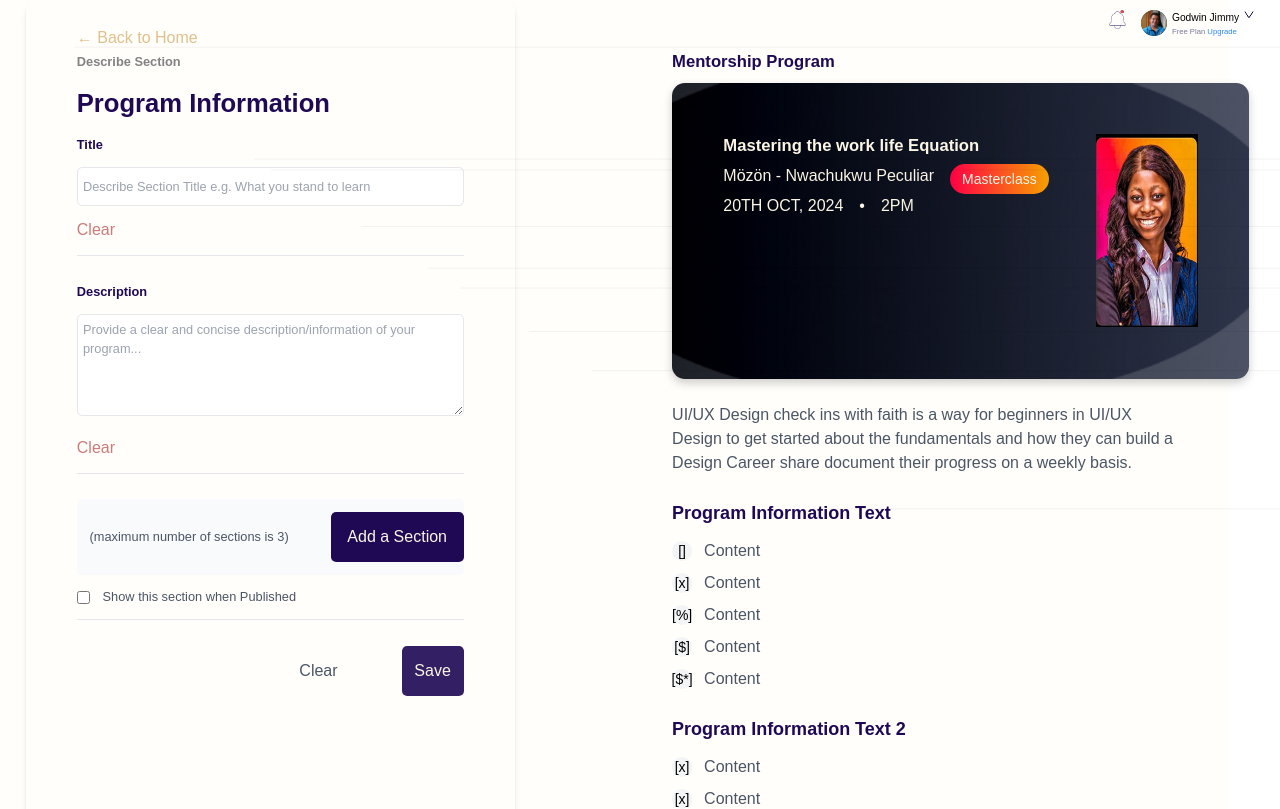
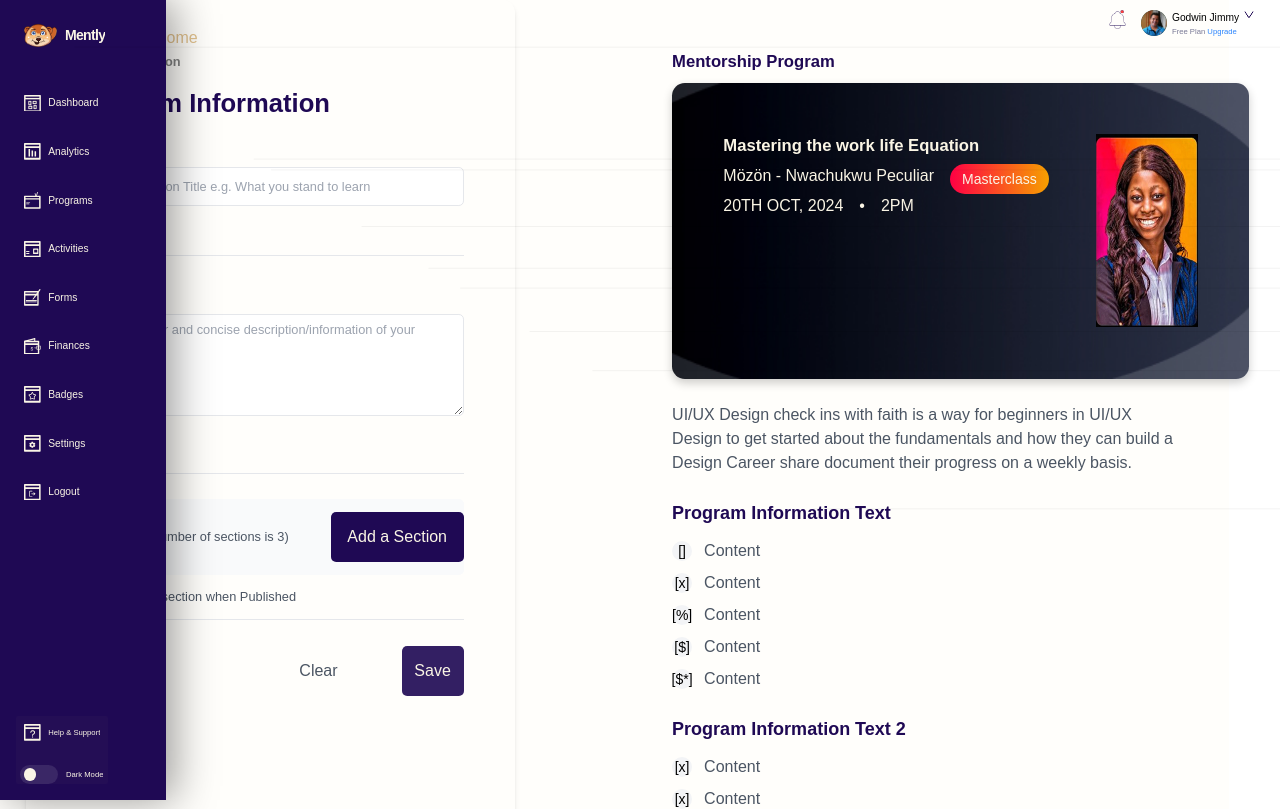
Before and after one commit to precious123-gifted/https---github.com-precious123-gifted-mentlyFEtest, a Next.js app: page / in a window 1280 px wide. Shown: the top 809 px of the page. Built offline with nearby package versions, Linux system fonts and the light colour scheme; a web font is replaced by a local one.

Commit message:
extra touch

```diff
--- a/src/app/components/SideBar.tsx
+++ b/src/app/components/SideBar.tsx
@@ -22,7 +22,7 @@
   const toggleSidebar = () => {
     setIsOpened((prev) => !prev);
     setTriggerAnimation(true);
-
+    setTimeout(() => setTriggerAnimation(false), 1000);
   };
 
   return (
@@ -41,7 +41,7 @@
       {/* Sidebar */}
       <aside
   className={`group fixed left-0 top-0 h-full transition-all duration-300
-    ${isOpened ? 'sidebar-open portrait:ml-[0vw]' : 'sidebar-closed portrait:ml-[-100vw]'}
+    ${isOpened ? 'sidebar-open portrait:ml-[0vw]' : 'portrait:ml-[-100vw]'}
     portrait:w-[40vw] landscape:md:hover:w-[13vw]
     p-4 overflow-hidden md:hover:shadow-[8px_0_40px_0_rgba(0,0,0,0.4)]
     hover:backdrop-blur-sm bg-[#1F0954] `}
@@ -64,15 +64,52 @@
 
       {/* Navigation Items */}
       <div className="flex flex-col space-y-[1.25vw] w-full fade-slide">
-        <NavItem icon={<DashboardIcon />} label="Dashboard" isOpened={isOpened} className='w-[1.3vw] h-[1.3vw] portrait:w-[4vw]  portrait:h-[4vw]  portrait:sm:w-[2.4vw]  portrait:sm:h-[2.4vw] shrink-0 fill-current transition-transform duration-200 icon-pop-down'/>
-        <NavItem icon={<AnalyticsIcon />} label="Analytics" isOpened={isOpened} className='w-[1.3vw] h-[1.3vw] portrait:w-[4vw]  portrait:h-[4vw]  portrait:sm:w-[2.4vw]  portrait:sm:h-[2.4vw] shrink-0 fill-current transition-transform duration-200 icon-pop-down'/>
-        <NavItem icon={<ProgramsIcon />} label="Programs" isOpened={isOpened} className='w-[1.3vw] h-[1.3vw] portrait:w-[4vw]  portrait:h-[4vw]  portrait:sm:w-[2.4vw]  portrait:sm:h-[2.4vw] shrink-0 fill-current transition-transform duration-200 icon-pop-down'/>
-        <NavItem icon={<ActivitiesIcon />} label="Activities" isOpened={isOpened} className='w-[1.3vw] h-[1.3vw] portrait:w-[4vw]  portrait:h-[4vw]  portrait:sm:w-[2.4vw]  portrait:sm:h-[2.4vw] shrink-0 fill-current transition-transform duration-200 icon-pop-down'/>
-        <NavItem icon={<FormsIcon />} label="Forms" isOpened={isOpened} className='w-[1.3vw] h-[1.3vw] portrait:w-[4vw]  portrait:h-[4vw]  portrait:sm:w-[2.4vw]  portrait:sm:h-[2.4vw] shrink-0 fill-current transition-transform duration-200 icon-pop-down'/>
-        <NavItem icon={<FinanceIcon />} label="Finances" isOpened={isOpened} className='w-[1.3vw] h-[1.3vw] portrait:w-[4vw]  portrait:h-[4vw]  portrait:sm:w-[2.4vw]  portrait:sm:h-[2.4vw] shrink-0 fill-current transition-transform duration-200 icon-pop-down'/>
-        <NavItem icon={<BadgesIcon />} label="Badges" isOpened={isOpened} className='w-[1.3vw] h-[1.3vw] portrait:w-[4vw]  portrait:h-[4vw]  portrait:sm:w-[2.4vw]  portrait:sm:h-[2.4vw] shrink-0 fill-current transition-transform duration-200 icon-pop-down'/>
-        <NavItem icon={<SettingsIcon />} label="Settings" isOpened={isOpened} className='w-[1.3vw] h-[1.3vw] portrait:w-[4vw]  portrait:h-[4vw]  portrait:sm:w-[2.4vw]  portrait:sm:h-[2.4vw] shrink-0 fill-current transition-transform duration-200 icon-pop-down'/>
-        <NavItem icon={<LogoutIcon />} label="Logout" isOpened={isOpened} className='w-[1.3vw] h-[1.3vw] portrait:w-[4vw]  portrait:h-[4vw]  portrait:sm:w-[2.4vw]  portrait:sm:h-[2.4vw] shrink-0 fill-current transition-transform duration-200 icon-pop-down'/>
+      <NavItem
+  icon={<DashboardIcon className="w-[1.3vw] h-[1.3vw] cursor-pointer portrait:w-[4vw] portrait:h-[4vw] portrait:sm:w-[2.4vw] portrait:sm:h-[2.4vw] shrink-0 fill-current transition-transform duration-200 icon-pop-down" />}
+  label="Dashboard"
+  isOpened={isOpened}
+/>
+<NavItem
+  icon={<AnalyticsIcon className="w-[1.3vw] h-[1.3vw] cursor-pointer portrait:w-[4vw] portrait:h-[4vw] portrait:sm:w-[2.4vw] portrait:sm:h-[2.4vw] shrink-0 fill-current transition-transform duration-200 icon-pop-down" />}
+  label="Analytics"
+  isOpened={isOpened}
+/>
+<NavItem
+  icon={<ProgramsIcon className="w-[1.3vw] h-[1.3vw] cursor-pointer portrait:w-[4vw] portrait:h-[4vw] portrait:sm:w-[2.4vw] portrait:sm:h-[2.4vw] shrink-0 fill-current transition-transform duration-200 icon-pop-down" />}
+  label="Programs"
+  isOpened={isOpened}
+/>
+<NavItem
+  icon={<ActivitiesIcon className="w-[1.3vw] h-[1.3vw] cursor-pointer portrait:w-[4vw] portrait:h-[4vw] portrait:sm:w-[2.4vw] portrait:sm:h-[2.4vw] shrink-0 fill-current transition-transform duration-200 icon-pop-down" />}
+  label="Activities"
+  isOpened={isOpened}
+/>
+<NavItem
+  icon={<FormsIcon className="w-[1.3vw] h-[1.3vw] cursor-pointer portrait:w-[4vw] portrait:h-[4vw] portrait:sm:w-[2.4vw] portrait:sm:h-[2.4vw] shrink-0 fill-current transition-transform duration-200 icon-pop-down" />}
+  label="Forms"
+  isOpened={isOpened}
+/>
+<NavItem
+  icon={<FinanceIcon className="w-[1.3vw] h-[1.3vw] cursor-pointer portrait:w-[4vw] portrait:h-[4vw] portrait:sm:w-[2.4vw] portrait:sm:h-[2.4vw] shrink-0 fill-current transition-transform duration-200 icon-pop-down" />}
+  label="Finances"
+  isOpened={isOpened}
+/>
+<NavItem
+  icon={<BadgesIcon className="w-[1.3vw] h-[1.3vw] cursor-pointer portrait:w-[4vw] portrait:h-[4vw] portrait:sm:w-[2.4vw] portrait:sm:h-[2.4vw] shrink-0 fill-current transition-transform duration-200 icon-pop-down" />}
+  label="Badges"
+  isOpened={isOpened}
+/>
+<NavItem
+  icon={<SettingsIcon className="w-[1.3vw] h-[1.3vw] cursor-pointer portrait:w-[4vw] portrait:h-[4vw] portrait:sm:w-[2.4vw] portrait:sm:h-[2.4vw] shrink-0 fill-current transition-transform duration-200 icon-pop-down" />}
+  label="Settings"
+  isOpened={isOpened}
+/>
+<NavItem
+  icon={<LogoutIcon className="w-[1.3vw] h-[1.3vw] cursor-pointer portrait:w-[4vw] portrait:h-[4vw] portrait:sm:w-[2.4vw] portrait:sm:h-[2.4vw] shrink-0 fill-current transition-transform duration-200 icon-pop-down" />}
+  label="Logout"
+  isOpened={isOpened}
+/>
+
       </div>
     </div>
 
@@ -86,7 +123,7 @@
           href="#"
           className="flex items-center justify-center md:justify-start gap-[0.6vw] portrait:gap-[1.4vw] p-2 hover:bg-[#FAF5E5] hover:text-[#1F0954] rounded-sm transition-colors duration-200 relative group"
         >
-          <HelpIcon className="w-[1.3vw] h-[1.3vw] portrait:w-[4vw]  portrait:h-[4vw] portrait:sm:w-[2.4vw]  portrait:sm:h-[2.4vw] shrink-0 fill-current transition-transform duration-200 icon-pop-down" />
+          <HelpIcon className="w-[1.3vw] h-[1.3vw] cursor-pointer portrait:w-[4vw]  portrait:h-[4vw] portrait:sm:w-[2.4vw]  portrait:sm:h-[2.4vw] shrink-0 fill-current transition-transform duration-200 icon-pop-down" />
           <span className={`text-[0.6vw] portrait:text-[2vw]  font-medium whitespace-nowrap overflow-hidden ${isOpened ? 'block' : 'hidden'} md:group-hover:block text-pop-up`}>
             Help & Support
           </span>
@@ -94,7 +131,7 @@
 
           {/* Dark Mode Toggle */}
         <div className="flex items-center justify-center md:justify-start gap-[0.6vw] portrait:gap-[1.4vw] rounded-sm transition-colors duration-200 pl-[0.3vw] group">
-          <div className="w-[1vw] md:w-[3vw] portrait:w-[8vw] portrait:sm:w-[6vw]  h-[1.5vw] portrait:h-[3vw] portrait:sm:h-[2.4vw] bg-white/10 rounded-full p-[0.3vw] cursor-pointer flex items-center transition-all duration-300">
+          <div className="w-[1vw] md:w-[3vw] portrait:w-[8vw] portrait:sm:w-[2.4vw]  h-[1.5vw] portrait:h-[3vw] portrait:sm:h-[2.4vw] bg-white/10 rounded-full p-[0.3vw] cursor-pointer flex items-center transition-all duration-300">
             <span className="block w-[1vw] h-[1vw] portrait:w-[3vw] portrait:h-[3vw] portrait:sm:w-[2.4vw]  portrait:sm:h-[2.4vw]  bg-[#FAF5E5] rounded-full transition-transform duration-200 translate-x-0" />
           </div>
           <span className={`text-[0.6vw] portrait:text-[2vw] font-medium whitespace-nowrap overflow-hidden ${isOpened ? 'block' : 'hidden'} md:group-hover:block`}>
@@ -112,16 +149,14 @@
 
 // NavItem Component
 interface NavItemProps {
-  className?: string
   icon: React.ReactNode;
   label: string;
   isOpened: boolean; // Add isOpened prop
 }
 
-function NavItem({ icon, label, isOpened}: NavItemProps ) {
+function NavItem({ icon, label, isOpened }: NavItemProps) {
   const iconElement = React.isValidElement(icon)
     ? React.cloneElement(icon, {
-
       })
     : icon;
 
--- a/src/app/globals.css
+++ b/src/app/globals.css
@@ -64,22 +64,19 @@
   0% {
     transform: translateX(-100vw) scale(0.8); /* Start off-screen and slightly smaller */
     opacity: 0; /* Fully transparent */
-    filter: blur(6px); /* Strong blur for a magical entrance */
+    filter: blur(3px); /* Reduce blur */
+
   }
   30% {
-    transform: translateX(-20vw) scale(1.1); /* Pulling in with slight over-scaling */
     opacity: 0.5; /* Partially opaque */
-    filter: blur(3px); /* Reduce blur */
   }
   70% {
     transform: translateX(-5vw) scale(0.95); /* Slight pull-back before settling */
     opacity: 0.9; /* Almost fully opaque */
-    filter: blur(1px); /* Minimal blur */
   }
   100% {
     transform: translateX(0) scale(1); /* Final position with normal size */
     opacity: 1; /* Fully opaque */
-    filter: blur(0); /* No blur */
   }
 }
 
@@ -109,7 +106,7 @@
 
 /* Apply Animations */
 .sidebar-open {
-  animation: slideIn 0.7s cubic-bezier(0.175, 0.885, 0.32, 1.275) forwards; /* Spring-like easing for pull-in */
+  animation: slideIn 0.9s cubic-bezier(0.175, 0.885, 0.32, 1.275) forwards; /* Spring-like easing for pull-in */
 }
 
 .sidebar-closed {
```
